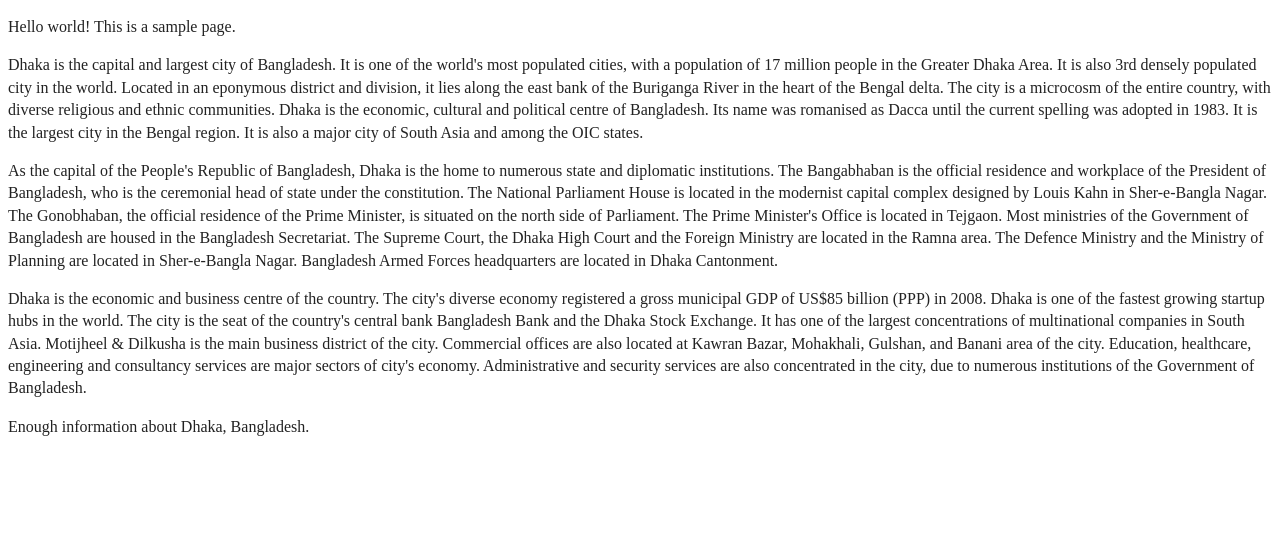
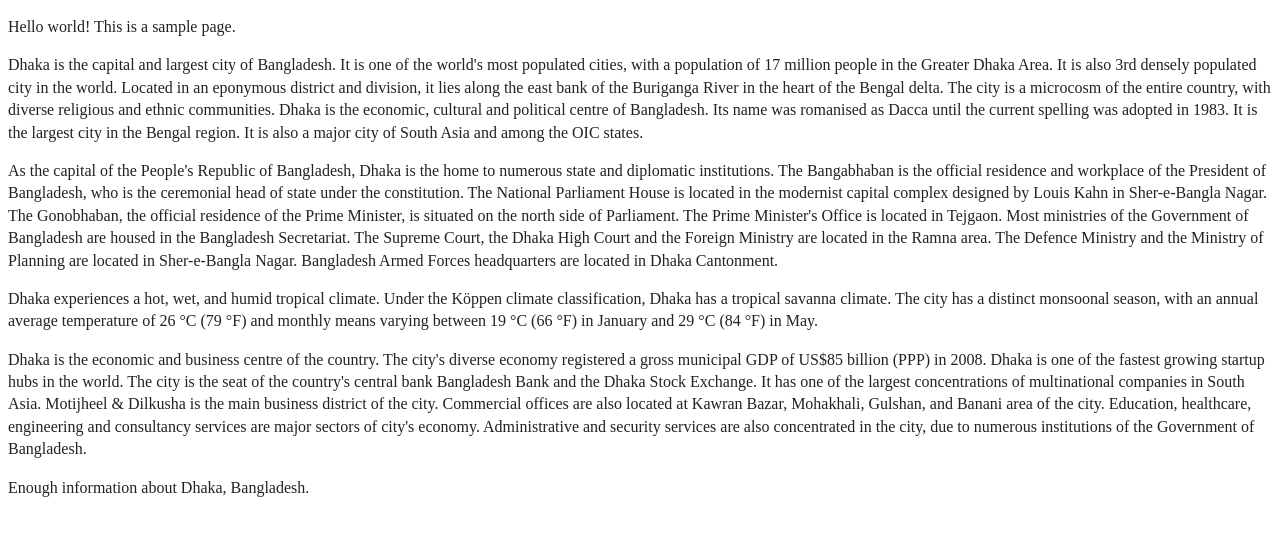
Before and after one commit to sodasmile/git-workshop, a plain HTML site: page src/index.html in a window 1280 px wide. Drawn offline with Linux system fonts and the light colour scheme.

Commit message:
Add climate information

```diff
--- a/src/index.html
+++ b/src/index.html
@@ -36,6 +36,13 @@
             Bangladesh Armed Forces headquarters are located in Dhaka Cantonment.
         </p>
         <p>
+            Dhaka experiences a hot, wet, and humid tropical climate.
+            Under the Köppen climate classification, Dhaka has a tropical savanna climate.
+            The city has a distinct monsoonal season,
+            with an annual average temperature of 26 °C (79 °F) and
+            monthly means varying between 19 °C (66 °F) in January and 29 °C (84 °F) in May.
+        </p>
+        <p>
             Dhaka is the economic and business centre of the country.
             The city's diverse economy registered a gross municipal GDP of US$85 billion (PPP) in 2008.
             Dhaka is one of the fastest growing startup hubs in the world.
```
